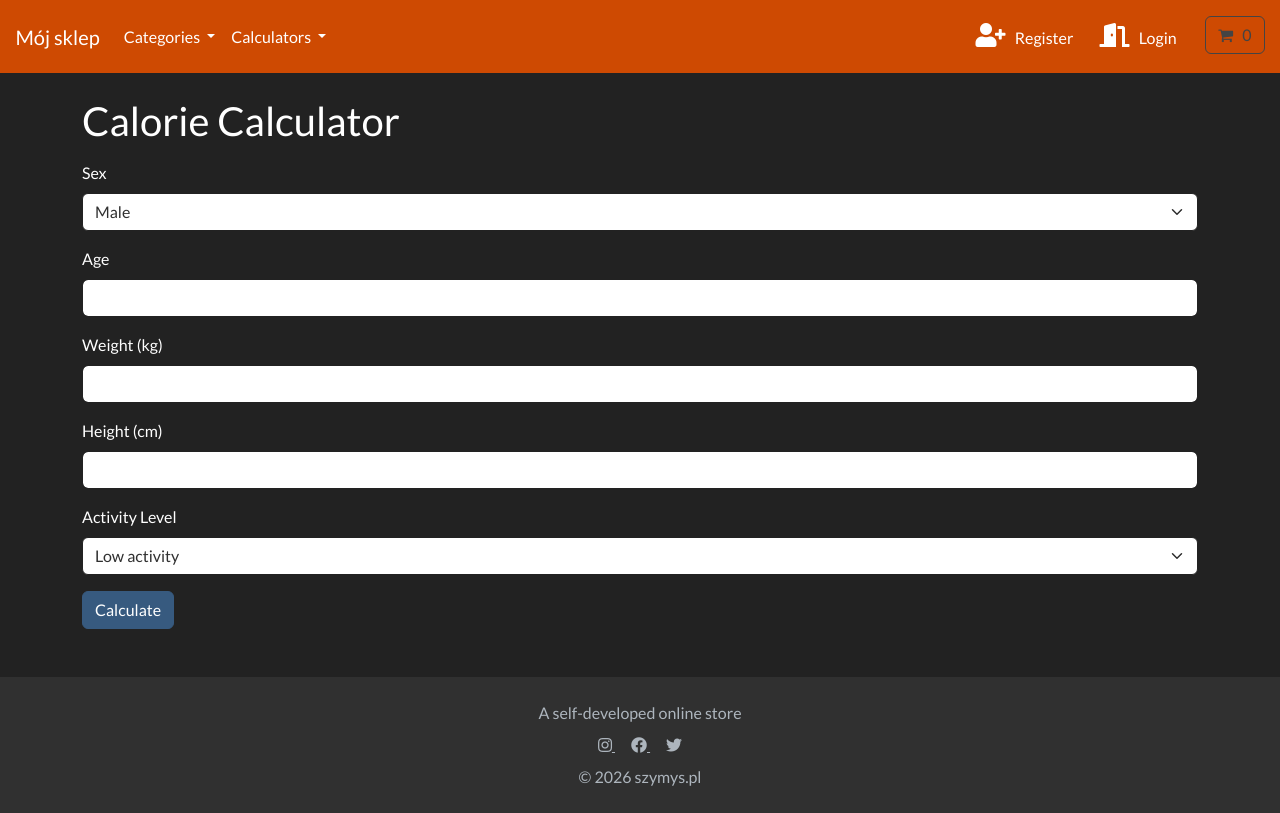
After one commit to Szymys/django_system, a Django app: page /calculators/calories/ in a window 1280 px wide. The commit adds this page. Run offline with Django 5.2, Linux system fonts and the light colour scheme; data that the repository does not hold is empty; some libraries are stand-ins or nearby versions.

Commit message:
kalkulatory

```diff
--- a/ecommerce/store/templates/store/base.html
+++ b/ecommerce/store/templates/store/base.html
@@ -102,7 +102,16 @@
                     </ul>
 
                 </li>
-
+                <li class="nav-item dropdown">
+                    <a class="nav-link dropdown-toggle text-white" href="#" id="calculatorsDropdown" role="button"
+                    data-bs-toggle="dropdown" aria-expanded="false">
+                        Calculators
+                    </a>
+                    <ul class="dropdown-menu" aria-labelledby="calculatorsDropdown">
+                        <li><a class="dropdown-item" href="{% url 'bmi_calculator' %}">BMI Calculator</a></li>
+                        <li><a class="dropdown-item" href="{% url 'calorie_calculator' %}">Calorie Requirement Calculator</a></li>
+                    </ul>
+                </li>
             </ul>
 
         </div>
--- /dev/null
+++ b/ecommerce/store/templates/store/calculators/calories.html
@@ -0,0 +1,58 @@
+{% extends 'store/base.html' %}
+
+{% block content %}
+<div class="container mt-4">
+    <h2>Calorie Calculator</h2>
+
+    <form method="post" class="mt-3">
+        {% csrf_token %}
+
+
+
+        <div class="mb-3">
+            <label for="sex" class="form-label">Sex</label>
+            <select name="sex" id="sex" class="form-select" required>
+                <option value="male">Male</option>
+                <option value="female">Female</option>
+            </select>
+        </div>
+
+
+        <div class="mb-3">
+            <label for="age" class="form-label">Age</label>
+            <input type="number" name="age" id="age" class="form-control" required>
+        </div>
+
+
+        <div class="mb-3">
+            <label for="weight" class="form-label">Weight (kg)</label>
+            <input type="number" step="0.1" name="weight" id="weight" class="form-control" required>
+        </div>
+
+
+        <div class="mb-3">
+            <label for="height" class="form-label">Height (cm)</label>
+            <input type="number" step="0.1" name="height" id="height" class="form-control" required>
+        </div>
+
+
+        <div class="mb-3">
+            <label for="activity" class="form-label">Activity Level</label>
+            <select name="activity" id="activity" class="form-select" required>
+                <option value="low">Low activity</option>
+                <option value="medium">Medium activity</option>
+                <option value="high">High activity</option>
+            </select>
+        </div>
+
+
+        <button type="submit" class="btn btn-primary">Calculate</button>
+    </form>
+
+    {% if calories %}
+        <div class="alert alert-success mt-4">
+            <strong>Your daily calories:</strong> {{ calories }} kcal
+        </div>
+    {% endif %}
+</div>
+{% endblock %}
--- a/ecommerce/store/urls.py
+++ b/ecommerce/store/urls.py
@@ -13,4 +13,8 @@ urlpatterns = [
     # KATEGORIA
     path('search/<slug:category_slug>/', views.list_category, name='list-category'),
 
+    # KALKULATORY
+    path("calculators/bmi/", views.bmi_calculator, name="bmi_calculator"),
+    path("calculators/calories/", views.calorie_calculator, name="calorie_calculator"),
+
 ]
--- a/ecommerce/store/views.py
+++ b/ecommerce/store/views.py
@@ -47,3 +47,81 @@ def product_info(request, product_slug):
     context = {'product': product}
 
     return render(request, 'store/product-info.html', context)
+
+
+
+#******************** KALKULATORY
+
+
+
+
+def bmi_calculator(request):
+    bmi = None
+    category = None
+
+    if request.method == "POST":
+        try:
+            weight = float(request.POST.get("weight"))
+            height_cm = float(request.POST.get("height"))
+
+            height_m = height_cm / 100
+            bmi = round(weight / (height_m ** 2), 2)
+
+
+            if bmi < 18.5:
+                category = "Underweight"
+            elif bmi < 25:
+                category = "Normal weight"
+            elif bmi < 30:
+                category = "Overweight"
+            else:
+                category = "Invalid data"
+
+
+        except (TypeError, ValueError, ZeroDivisionError):
+            bmi = None
+            category = "Błędne dane"
+
+
+    return render(request, "store/calculators/bmi.html", {
+        "bmi": bmi,
+        "category": category
+    })
+
+
+
+
+def calorie_calculator(request):
+    calories = None
+
+    if request.method == "POST":
+        try:
+
+
+            sex = request.POST.get("sex")
+            age = int(request.POST.get("age"))
+            weight = float(request.POST.get("weight"))
+            height = float(request.POST.get("height"))
+            activity = request.POST.get("activity")
+
+
+
+            if sex == "male":
+                bmr = 10 * weight + 6.25 * height - 5 * age + 5
+            else:
+                bmr = 10 * weight + 6.25 * height - 5 * age - 161
+
+            activity_map = {
+                "low": 1.2,
+                "medium": 1.55,
+                "high": 1.725,
+            }
+
+            calories = round(bmr * activity_map.get(activity, 1.2), 0)
+        except (TypeError, ValueError):
+            calories = None
+
+
+    return render(request, "store/calculators/calories.html", {
+        "calories": calories
+    })
```
Also changed, not shown: ecommerce/store/templates/store/calculators/bmi.html (added, +39 -0 lines).
